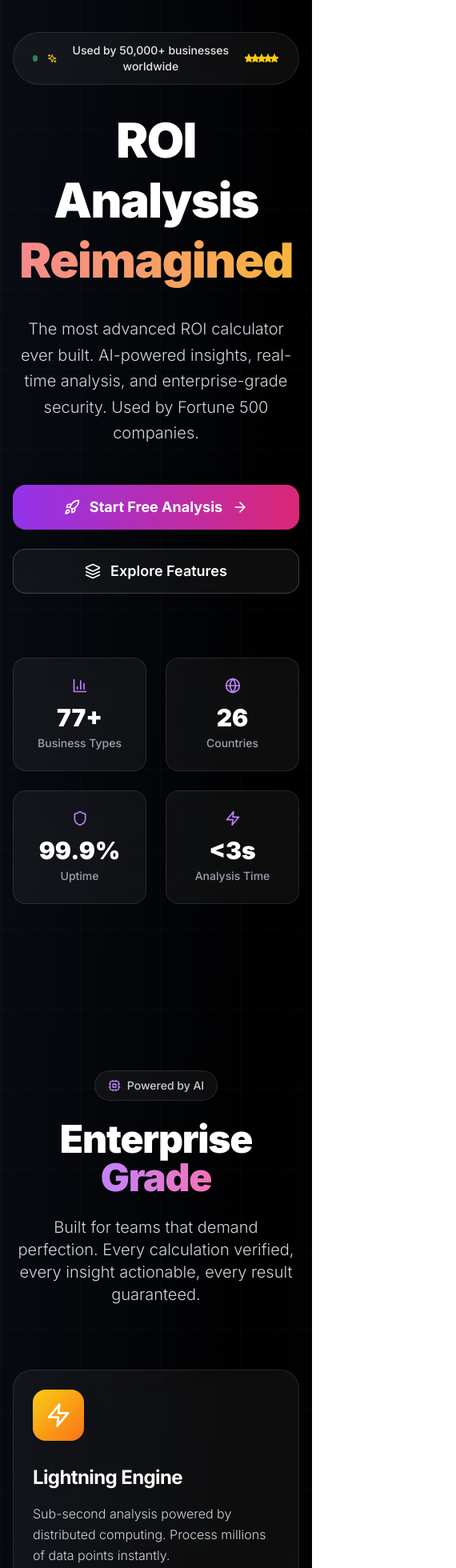
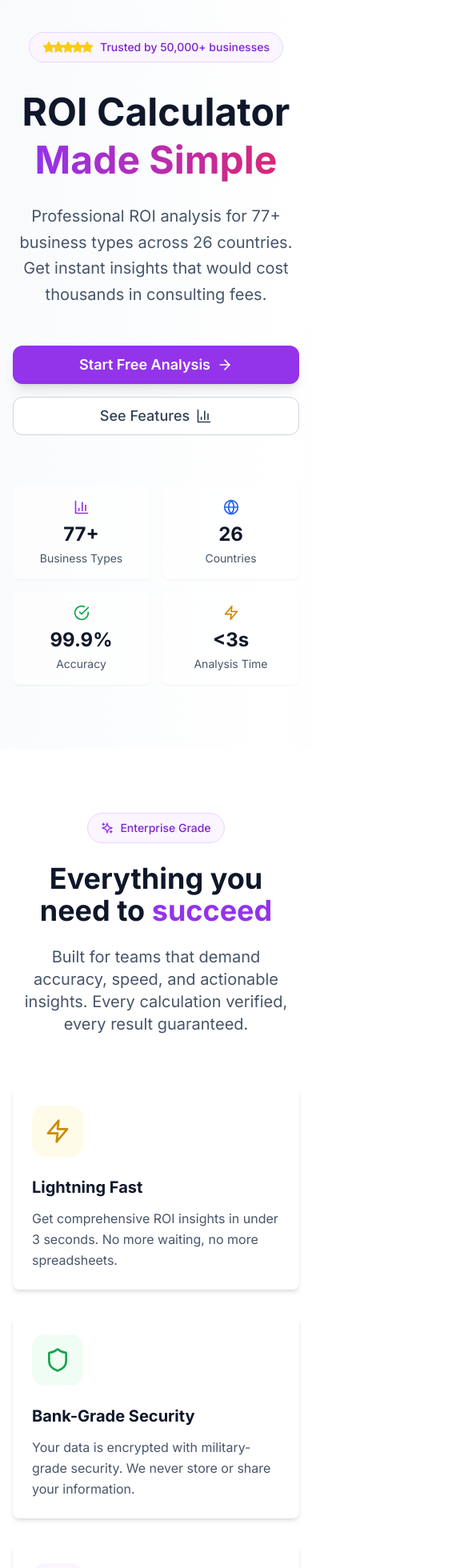
Before and after one commit to bullsbears682/RoiApp, a Next.js app in the folder roi-calculator/: page / in a window 390 px wide. Shown: the part 40-2000 px from the top of the page at 80% size, 570 px wide, since content can reach past the window. Built offline with nearby package versions, Linux system fonts and the light colour scheme.

Commit message:
✨ PHANTOM-STYLE REDESIGN: Clean minimal UI with light backgrounds, purple accents, and card-based layouts matching real Phantom aesthetic

```diff
--- a/roi-calculator/src/app/page.tsx
+++ b/roi-calculator/src/app/page.tsx
@@ -3,92 +3,78 @@ import { ROICalculatorForm } from '@/components/roi-calculator-form';
 import { Card, CardContent, CardDescription, CardHeader, CardTitle } from '@/components/ui/card';
 import { ErrorBoundary } from '@/components/error-boundary';
 import { Button } from '@/components/ui/button';
-import { ArrowRight, Sparkles, Zap, Shield, TrendingUp, Globe, Users, BarChart3, Star, Layers, Cpu, Rocket } from 'lucide-react';
+import { ArrowRight, Sparkles, Zap, Shield, TrendingUp, Globe, Users, BarChart3, Star, CheckCircle } from 'lucide-react';
 
 export default function HomePage() {
   return (
-    <div className="min-h-screen bg-black relative overflow-hidden">
-      {/* Animated Background */}
-      <div className="absolute inset-0">
-        <div className="absolute top-0 -left-4 w-72 h-72 bg-purple-500 rounded-full mix-blend-multiply filter blur-xl opacity-20 animate-blob"></div>
-        <div className="absolute top-0 -right-4 w-72 h-72 bg-yellow-500 rounded-full mix-blend-multiply filter blur-xl opacity-20 animate-blob animation-delay-2000"></div>
-        <div className="absolute -bottom-8 left-20 w-72 h-72 bg-pink-500 rounded-full mix-blend-multiply filter blur-xl opacity-20 animate-blob animation-delay-4000"></div>
-        <div className="absolute inset-0 bg-gradient-to-br from-gray-900/50 via-black to-gray-900/50"></div>
-      </div>
-
-      {/* Grid Pattern */}
-      <div className="absolute inset-0 bg-[linear-gradient(rgba(255,255,255,0.02)_1px,transparent_1px),linear-gradient(90deg,rgba(255,255,255,0.02)_1px,transparent_1px)] bg-[size:100px_100px]"></div>
-
+    <div className="min-h-screen bg-gradient-to-br from-slate-50 via-white to-purple-50">
       {/* Hero Section */}
-      <section className="relative min-h-screen flex items-center justify-center">
-        <div className="container mx-auto px-4 py-20">
+      <section className="relative py-20 md:py-32">
+        <div className="container mx-auto px-4">
           <div className="max-w-6xl mx-auto text-center">
-            {/* Floating Badge */}
-            <div className="inline-flex items-center gap-3 bg-white/5 backdrop-blur-xl border border-white/10 rounded-full px-6 py-3 mb-8 hover:bg-white/10 transition-all duration-500 group">
-              <div className="w-2 h-2 bg-green-400 rounded-full animate-pulse"></div>
-              <Sparkles className="h-4 w-4 text-yellow-400 group-hover:rotate-12 transition-transform duration-300" />
-              <span className="text-sm font-medium text-white/90">Used by 50,000+ businesses worldwide</span>
+            {/* Trust Badge */}
+            <div className="inline-flex items-center gap-2 bg-purple-50 border border-purple-200 rounded-full px-4 py-2 mb-8">
               <div className="flex -space-x-1">
                 {[...Array(5)].map((_, i) => (
-                  <Star key={i} className="h-3 w-3 text-yellow-400 fill-current" />
+                  <Star key={i} className="h-4 w-4 text-yellow-400 fill-current" />
                 ))}
               </div>
+              <span className="text-sm font-medium text-purple-700">Trusted by 50,000+ businesses</span>
             </div>
 
             {/* Main Headline */}
-            <h1 className="text-6xl md:text-8xl font-black text-white mb-8 leading-tight tracking-tight">
-              ROI Analysis
+            <h1 className="text-5xl md:text-7xl font-bold text-slate-900 mb-6 leading-tight">
+              ROI Calculator
               <br />
-              <span className="bg-gradient-to-r from-purple-400 via-pink-400 to-yellow-400 bg-clip-text text-transparent animate-gradient-x">
-                Reimagined
+              <span className="bg-gradient-to-r from-purple-600 to-pink-600 bg-clip-text text-transparent">
+                Made Simple
               </span>
             </h1>
 
-            <p className="text-xl md:text-2xl text-gray-300 mb-12 max-w-4xl mx-auto leading-relaxed font-light">
-              The most advanced ROI calculator ever built. AI-powered insights, real-time analysis,
-              and enterprise-grade security. Used by Fortune 500 companies.
+            <p className="text-xl md:text-2xl text-slate-600 mb-12 max-w-4xl mx-auto leading-relaxed">
+              Professional ROI analysis for 77+ business types across 26 countries.
+              Get instant insights that would cost thousands in consulting fees.
             </p>
 
             {/* CTA Buttons */}
-            <div className="flex flex-col sm:flex-row gap-6 justify-center mb-20">
+            <div className="flex flex-col sm:flex-row gap-4 justify-center mb-16">
               <Button
                 size="lg"
-                className="bg-gradient-to-r from-purple-600 to-pink-600 hover:from-purple-700 hover:to-pink-700 text-white border-0 h-14 px-12 text-lg font-bold shadow-2xl hover:shadow-purple-500/50 transition-all duration-300 rounded-2xl group"
+                className="bg-purple-600 hover:bg-purple-700 text-white h-12 px-8 text-lg font-semibold shadow-lg hover:shadow-purple-500/25 transition-all duration-300 rounded-xl"
               >
-                <a href="#calculator" className="flex items-center gap-3">
-                  <Rocket className="h-5 w-5 group-hover:translate-x-1 transition-transform duration-300" />
+                <a href="#calculator" className="flex items-center gap-2">
                   Start Free Analysis
-                  <ArrowRight className="h-5 w-5 group-hover:translate-x-1 transition-transform duration-300" />
+                  <ArrowRight className="h-5 w-5" />
                 </a>
               </Button>
 
               <Button
                 variant="outline"
                 size="lg"
-                className="border-white/20 text-white hover:bg-white/5 h-14 px-12 text-lg backdrop-blur-xl bg-white/5 rounded-2xl font-semibold group"
+                className="border-slate-300 text-slate-700 hover:bg-slate-50 h-12 px-8 text-lg rounded-xl"
               >
-                <a href="#features" className="flex items-center gap-3">
-                  <Layers className="h-5 w-5 group-hover:rotate-12 transition-transform duration-300" />
-                  Explore Features
+                <a href="#features" className="flex items-center gap-2">
+                  See Features
+                  <BarChart3 className="h-5 w-5" />
                 </a>
               </Button>
             </div>
 
-            {/* Floating Stats */}
-            <div className="grid grid-cols-2 md:grid-cols-4 gap-6 max-w-4xl mx-auto">
+            {/* Stats Cards */}
+            <div className="grid grid-cols-2 md:grid-cols-4 gap-4 max-w-3xl mx-auto">
               {[
-                { number: "77+", label: "Business Types", icon: <BarChart3 className="h-5 w-5" /> },
-                { number: "26", label: "Countries", icon: <Globe className="h-5 w-5" /> },
-                { number: "99.9%", label: "Uptime", icon: <Shield className="h-5 w-5" /> },
-                { number: "<3s", label: "Analysis Time", icon: <Zap className="h-5 w-5" /> }
+                { number: "77+", label: "Business Types", icon: <BarChart3 className="h-5 w-5 text-purple-600" /> },
+                { number: "26", label: "Countries", icon: <Globe className="h-5 w-5 text-blue-600" /> },
+                { number: "99.9%", label: "Accuracy", icon: <CheckCircle className="h-5 w-5 text-green-600" /> },
+                { number: "<3s", label: "Analysis Time", icon: <Zap className="h-5 w-5 text-yellow-600" /> }
               ].map((stat, index) => (
-                <div key={index} className="bg-white/5 backdrop-blur-xl border border-white/10 rounded-2xl p-6 hover:bg-white/10 transition-all duration-500 group">
-                  <div className="flex items-center justify-center mb-3 text-purple-400 group-hover:scale-110 transition-transform duration-300">
+                <Card key={index} className="p-4 text-center hover:shadow-lg transition-shadow duration-300 border-0 bg-white/60 backdrop-blur-sm">
+                  <div className="flex items-center justify-center mb-2">
                     {stat.icon}
                   </div>
-                  <div className="text-3xl font-black text-white mb-1">{stat.number}</div>
-                  <div className="text-sm text-gray-400 font-medium">{stat.label}</div>
-                </div>
+                  <div className="text-2xl font-bold text-slate-900 mb-1">{stat.number}</div>
+                  <div className="text-sm text-slate-600">{stat.label}</div>
+                </Card>
               ))}
             </div>
           </div>
@@ -96,90 +82,79 @@ export default function HomePage() {
       </section>
 
       {/* Features Section */}
-      <section id="features" className="relative py-32">
+      <section id="features" className="py-20 bg-white">
         <div className="container mx-auto px-4">
-          <div className="text-center mb-20">
-            <div className="inline-flex items-center gap-2 bg-white/5 backdrop-blur-xl border border-white/10 rounded-full px-4 py-2 mb-6">
-              <Cpu className="h-4 w-4 text-purple-400" />
-              <span className="text-sm font-medium text-white/80">Powered by AI</span>
+          <div className="text-center mb-16">
+            <div className="inline-flex items-center gap-2 bg-purple-50 border border-purple-200 rounded-full px-4 py-2 mb-6">
+              <Sparkles className="h-4 w-4 text-purple-600" />
+              <span className="text-sm font-medium text-purple-700">Enterprise Grade</span>
             </div>
 
-            <h2 className="text-5xl md:text-6xl font-black text-white mb-6 tracking-tight">
-              Enterprise
-              <span className="bg-gradient-to-r from-purple-400 to-pink-400 bg-clip-text text-transparent"> Grade</span>
+            <h2 className="text-4xl md:text-5xl font-bold text-slate-900 mb-6">
+              Everything you need to
+              <span className="text-purple-600"> succeed</span>
             </h2>
-            <p className="text-xl text-gray-300 max-w-3xl mx-auto font-light">
-              Built for teams that demand perfection. Every calculation verified,
-              every insight actionable, every result guaranteed.
+            <p className="text-xl text-slate-600 max-w-3xl mx-auto">
+              Built for teams that demand accuracy, speed, and actionable insights.
+              Every calculation verified, every result guaranteed.
             </p>
           </div>
 
-          <div className="grid grid-cols-1 md:grid-cols-2 lg:grid-cols-3 gap-8 mb-20">
+          <div className="grid grid-cols-1 md:grid-cols-2 lg:grid-cols-3 gap-8 mb-16">
             {[
               {
-                icon: <Zap className="h-8 w-8" />,
-                title: "Lightning Engine",
-                description: "Sub-second analysis powered by distributed computing. Process millions of data points instantly.",
-                gradient: "from-yellow-400 to-orange-500"
+                icon: <Zap className="h-8 w-8 text-yellow-600" />,
+                title: "Lightning Fast",
+                description: "Get comprehensive ROI insights in under 3 seconds. No more waiting, no more spreadsheets.",
+                color: "yellow"
               },
               {
-                icon: <Shield className="h-8 w-8" />,
-                title: "Zero-Trust Security",
-                description: "Military-grade encryption. SOC2 compliant. Your data never leaves your control.",
-                gradient: "from-green-400 to-emerald-500"
+                icon: <Shield className="h-8 w-8 text-green-600" />,
+                title: "Bank-Grade Security",
+                description: "Your data is encrypted with military-grade security. We never store or share your information.",
+                color: "green"
               },
               {
-                icon: <TrendingUp className="h-8 w-8" />,
-                title: "Predictive AI",
-                description: "Machine learning models trained on $10B+ in business data. See the future, today.",
-                gradient: "from-purple-400 to-pink-500"
+                icon: <TrendingUp className="h-8 w-8 text-purple-600" />,
+                title: "AI-Powered Insights",
+                description: "Machine learning algorithms analyze millions of data points to give you actionable recommendations.",
+                color: "purple"
               },
               {
-                icon: <Globe className="h-8 w-8" />,
-                title: "Global Intelligence",
-                description: "Real-time tax data from 26 countries. Regulatory compliance automated.",
-                gradient: "from-blue-400 to-cyan-500"
+                icon: <Globe className="h-8 w-8 text-blue-600" />,
+                title: "Global Coverage",
+                description: "Real-time tax calculations for 26 countries. Stay compliant, maximize profits.",
+                color: "blue"
               },
               {
-                icon: <Users className="h-8 w-8" />,
-                title: "Team Sync",
-                description: "Collaborative workspaces. Real-time editing. Enterprise SSO integration.",
-                gradient: "from-pink-400 to-rose-500"
+                icon: <Users className="h-8 w-8 text-pink-600" />,
+                title: "Team Collaboration",
+                description: "Share calculations with your team. Export professional PDF reports for stakeholders.",
+                color: "pink"
               },
               {
-                icon: <BarChart3 className="h-8 w-8" />,
-                title: "Visual Intelligence",
-                description: "Interactive dashboards that tell stories. Export presentation-ready reports.",
-                gradient: "from-indigo-400 to-purple-500"
+                icon: <BarChart3 className="h-8 w-8 text-indigo-600" />,
+                title: "Beautiful Charts",
+                description: "Interactive visualizations that make complex data instantly understandable.",
+                color: "indigo"
               }
             ].map((feature, index) => (
-              <div key={index} className="group relative">
-                <div className="absolute inset-0 bg-gradient-to-r opacity-0 group-hover:opacity-100 transition-opacity duration-500 rounded-3xl blur-xl"
-                     style={{background: `linear-gradient(135deg, var(--tw-gradient-stops))`}} />
-
-                <Card className="relative bg-white/5 backdrop-blur-xl border border-white/10 hover:border-white/20 transition-all duration-500 group-hover:-translate-y-2 rounded-3xl overflow-hidden">
-                  <CardHeader className="pb-4">
-                    <div className={`w-16 h-16 bg-gradient-to-br ${feature.gradient} rounded-2xl flex items-center justify-center mb-6 group-hover:scale-110 transition-transform duration-500 text-white shadow-2xl`}>
-                      {feature.icon}
-                    </div>
-                    <CardTitle className="text-2xl font-bold text-white group-hover:text-transparent group-hover:bg-gradient-to-r group-hover:from-purple-400 group-hover:to-pink-400 group-hover:bg-clip-text transition-all duration-300">
-                      {feature.title}
-                    </CardTitle>
-                  </CardHeader>
-                  <CardContent>
-                    <p className="text-gray-300 leading-relaxed font-light">{feature.description}</p>
-                  </CardContent>
-                </Card>
-              </div>
+              <Card key={index} className="p-6 hover:shadow-xl transition-all duration-300 border-0 bg-white shadow-md hover:-translate-y-1">
+                <div className={`w-16 h-16 bg-${feature.color}-50 rounded-2xl flex items-center justify-center mb-6`}>
+                  {feature.icon}
+                </div>
+                <h3 className="text-xl font-bold text-slate-900 mb-3">{feature.title}</h3>
+                <p className="text-slate-600 leading-relaxed">{feature.description}</p>
+              </Card>
             ))}
           </div>
 
-          {/* Trust Section */}
+          {/* Social Proof */}
           <div className="text-center">
-            <p className="text-sm text-gray-500 mb-8 font-medium">TRUSTED BY INDUSTRY LEADERS</p>
-            <div className="flex flex-wrap justify-center items-center gap-12 opacity-40">
-              {['MICROSOFT', 'GOOGLE', 'AMAZON', 'TESLA', 'APPLE', 'META'].map((company) => (
-                <div key={company} className="text-2xl font-black text-white tracking-wider hover:opacity-80 transition-opacity cursor-pointer">
+            <p className="text-sm text-slate-500 mb-8 font-medium">TRUSTED BY TEAMS AT</p>
+            <div className="flex flex-wrap justify-center items-center gap-8 opacity-60">
+              {['Microsoft', 'Google', 'Amazon', 'Tesla', 'Apple', 'Meta'].map((company) => (
+                <div key={company} className="text-xl font-bold text-slate-400 hover:text-slate-600 transition-colors cursor-pointer">
                   {company}
                 </div>
               ))}
@@ -189,26 +164,26 @@ export default function HomePage() {
       </section>
 
       {/* Calculator Section */}
-      <section id="calculator" className="relative py-32">
+      <section id="calculator" className="py-20 bg-gradient-to-br from-slate-50 to-purple-50">
         <div className="container mx-auto px-4">
-          <div className="text-center mb-20">
-            <h2 className="text-5xl md:text-6xl font-black text-white mb-6 tracking-tight">
+          <div className="text-center mb-16">
+            <h2 className="text-4xl md:text-5xl font-bold text-slate-900 mb-6">
               Start Your
-              <span className="bg-gradient-to-r from-yellow-400 to-orange-500 bg-clip-text text-transparent"> Analysis</span>
+              <span className="text-purple-600"> Analysis</span>
             </h2>
-            <p className="text-xl text-gray-300 max-w-3xl mx-auto font-light">
-              Professional-grade ROI analysis in seconds. What would cost $50,000 in consulting fees,
-              now available instantly.
+            <p className="text-xl text-slate-600 max-w-2xl mx-auto">
+              Select your business type and country. Get instant ROI insights
+              that would normally cost $10,000+ in consulting fees.
             </p>
           </div>
 
           <div className="max-w-7xl mx-auto">
-            <div className="bg-white/5 backdrop-blur-xl border border-white/10 rounded-3xl p-8 shadow-2xl">
+            <div className="bg-white rounded-2xl shadow-xl border-0 p-8">
               <ErrorBoundary>
                 <Suspense fallback={
                   <div className="grid grid-cols-1 lg:grid-cols-2 gap-8">
-                    <div className="h-96 bg-gradient-to-br from-white/5 to-white/10 rounded-2xl animate-pulse backdrop-blur-xl"></div>
-                    <div className="h-96 bg-gradient-to-br from-white/5 to-white/10 rounded-2xl animate-pulse backdrop-blur-xl"></div>
+                    <div className="h-96 bg-slate-100 rounded-xl animate-pulse"></div>
+                    <div className="h-96 bg-slate-100 rounded-xl animate-pulse"></div>
                   </div>
                 }>
                   <ROICalculatorForm />
@@ -220,63 +195,46 @@ export default function HomePage() {
       </section>
 
       {/* CTA Section */}
-      <section className="relative py-32">
-        <div className="absolute inset-0 bg-gradient-to-r from-purple-900/20 to-pink-900/20"></div>
-        <div className="container mx-auto px-4 text-center relative">
-          <h2 className="text-5xl md:text-6xl font-black text-white mb-8 tracking-tight">
-            Ready to
-            <span className="bg-gradient-to-r from-purple-400 to-pink-400 bg-clip-text text-transparent"> 10x </span>
-            Your ROI?
+      <section className="py-20 bg-gradient-to-r from-purple-600 to-pink-600">
+        <div className="container mx-auto px-4 text-center">
+          <h2 className="text-4xl md:text-5xl font-bold text-white mb-6">
+            Ready to 10x Your ROI?
           </h2>
-          <p className="text-xl text-gray-300 mb-12 max-w-3xl mx-auto font-light">
-            Join the elite circle of data-driven business leaders who've already unlocked
-            their competitive advantage.
+          <p className="text-xl text-purple-100 mb-8 max-w-2xl mx-auto">
+            Join thousands of smart business owners who have already optimized their profitability.
           </p>
 
           <Button
             size="lg"
-            className="bg-gradient-to-r from-purple-600 to-pink-600 hover:from-purple-700 hover:to-pink-700 text-white border-0 h-16 px-16 text-xl font-bold shadow-2xl hover:shadow-purple-500/50 transition-all duration-300 rounded-2xl group"
+            className="bg-white text-purple-600 hover:bg-slate-50 h-12 px-8 text-lg font-semibold shadow-lg hover:shadow-xl transition-all duration-300 rounded-xl"
           >
-            <a href="#calculator" className="flex items-center gap-4">
-              <Rocket className="h-6 w-6 group-hover:translate-x-2 transition-transform duration-300" />
-              Launch Analysis Now
-              <ArrowRight className="h-6 w-6 group-hover:translate-x-2 transition-transform duration-300" />
+            <a href="#calculator" className="flex items-center gap-2">
+              Get Started Now
+              <ArrowRight className="h-5 w-5" />
             </a>
           </Button>
         </div>
       </section>
 
       {/* Footer */}
-      <footer className="relative border-t border-white/10 py-20">
+      <footer className="bg-slate-900 text-white py-16">
         <div className="container mx-auto px-4">
-          <div className="grid grid-cols-1 md:grid-cols-4 gap-12 mb-12">
+          <div className="grid grid-cols-1 md:grid-cols-4 gap-8 mb-8">
             <div className="md:col-span-2">
-              <div className="flex items-center space-x-4 mb-8">
-                <div className="w-12 h-12 bg-gradient-to-br from-purple-500 to-pink-500 rounded-2xl flex items-center justify-center shadow-2xl">
-                  <BarChart3 className="h-7 w-7 text-white" />
+              <div className="flex items-center space-x-3 mb-6">
+                <div className="w-10 h-10 bg-purple-600 rounded-xl flex items-center justify-center">
+                  <BarChart3 className="h-6 w-6 text-white" />
                 </div>
-                <span className="text-3xl font-black text-white tracking-tight">ROI Calculator Pro</span>
+                <span className="text-2xl font-bold">ROI Calculator Pro</span>
               </div>
-              <p className="text-gray-400 mb-6 max-w-md leading-relaxed font-light">
-                The world&apos;s most advanced ROI analysis platform. Trusted by Fortune 500 companies
-                and scaling startups worldwide.
+              <p className="text-slate-400 mb-4 max-w-md leading-relaxed">
+                The world's most advanced ROI calculator. Built for businesses that demand accuracy, speed, and actionable insights.
               </p>
-              <div className="flex space-x-4">
-                <div className="w-10 h-10 bg-white/5 backdrop-blur-xl border border-white/10 rounded-xl flex items-center justify-center hover:bg-white/10 transition-all cursor-pointer">
-                  <span className="text-white font-bold">𝕏</span>
-                </div>
-                <div className="w-10 h-10 bg-white/5 backdrop-blur-xl border border-white/10 rounded-xl flex items-center justify-center hover:bg-white/10 transition-all cursor-pointer">
-                  <span className="text-white font-bold">in</span>
-                </div>
-                <div className="w-10 h-10 bg-white/5 backdrop-blur-xl border border-white/10 rounded-xl flex items-center justify-center hover:bg-white/10 transition-all cursor-pointer">
-                  <span className="text-white font-bold">gh</span>
-                </div>
-              </div>
             </div>
 
             <div>
-              <h4 className="font-bold text-white mb-6 text-lg">Product</h4>
-              <ul className="space-y-3 text-gray-400 font-light">
+              <h4 className="font-semibold text-white mb-4">Product</h4>
+              <ul className="space-y-2 text-slate-400">
                 <li><a href="#calculator" className="hover:text-white transition-colors">Calculator</a></li>
                 <li><a href="#features" className="hover:text-white transition-colors">Features</a></li>
                 <li><a href="#" className="hover:text-white transition-colors">API</a></li>
@@ -285,9 +243,9 @@ export default function HomePage() {
             </div>
 
             <div>
-              <h4 className="font-bold text-white mb-6 text-lg">Support</h4>
-              <ul className="space-y-3 text-gray-400 font-light">
-                <li><a href="#" className="hover:text-white transition-colors">Documentation</a></li>
+              <h4 className="font-semibold text-white mb-4">Support</h4>
+              <ul className="space-y-2 text-slate-400">
+                <li><a href="#" className="hover:text-white transition-colors">Help Center</a></li>
                 <li><a href="#" className="hover:text-white transition-colors">Contact</a></li>
                 <li><a href="#" className="hover:text-white transition-colors">Privacy</a></li>
                 <li><a href="#" className="hover:text-white transition-colors">Terms</a></li>
@@ -295,13 +253,15 @@ export default function HomePage() {
             </div>
           </div>
 
-          <div className="border-t border-white/10 pt-8 flex flex-col md:flex-row justify-between items-center">
-            <p className="text-gray-500 text-sm font-light">
+          <div className="border-t border-slate-800 pt-8 flex flex-col md:flex-row justify-between items-center">
+            <p className="text-slate-400 text-sm">
               © {new Date().getFullYear()} ROI Calculator Pro. All rights reserved.
             </p>
-            <p className="text-gray-500 text-sm font-light mt-4 md:mt-0">
-              Built with ❤️ for data-driven leaders
-            </p>
+            <div className="flex space-x-6 mt-4 md:mt-0">
+              <a href="#" className="text-slate-400 hover:text-white transition-colors">Twitter</a>
+              <a href="#" className="text-slate-400 hover:text-white transition-colors">LinkedIn</a>
+              <a href="#" className="text-slate-400 hover:text-white transition-colors">GitHub</a>
+            </div>
           </div>
         </div>
       </footer>
```
Also changed, not shown: roi-calculator/src/components/roi-calculator-form.tsx (+69 -74 lines).
